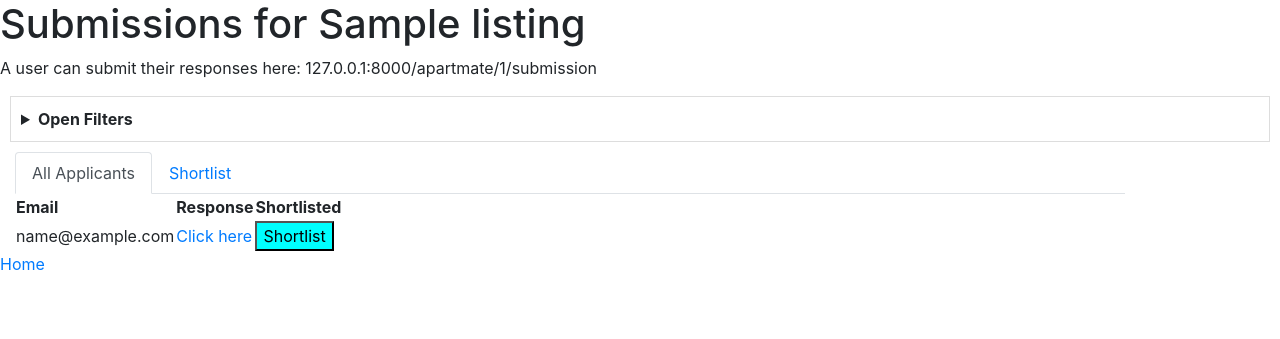
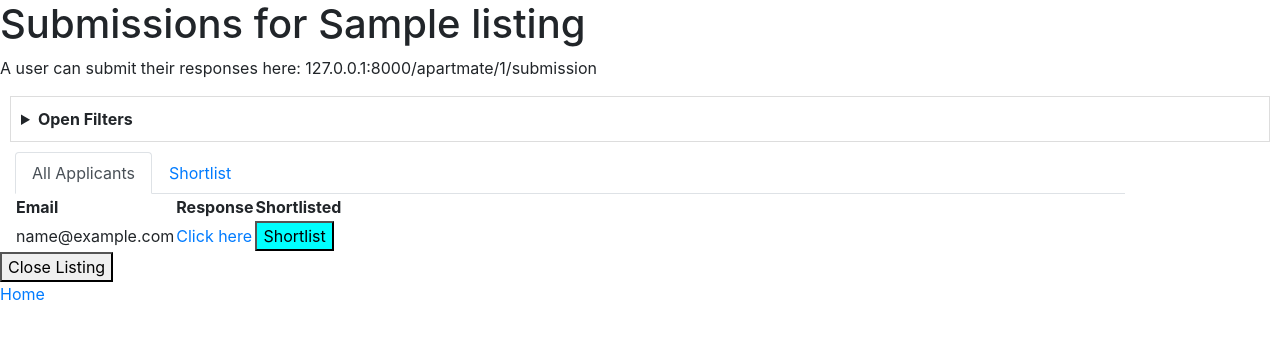
Before and after one commit to SunilCotterill/team-16-capstone, a Django app: page /apartmate/1/results in a window 1280 px wide. Shown: the top 339 px of the page. Run offline with Django 4.2, Linux system fonts and the light colour scheme; a user stored in the database is signed in; data comes from the database, SQL or seed files in the repository; tables that the repository leaves empty hold one stand-in row (values such as "Sample post"); some libraries are stand-ins or nearby versions.

Commit message:
can close listings

```diff
--- a/submitter/models.py
+++ b/submitter/models.py
@@ -65,7 +65,7 @@ class Listing(models.Model):
     creator = models.ForeignKey(CustomUser, on_delete=models.CASCADE)
     name = models.CharField(max_length = 200)
     questions = models.ManyToManyField(Question)
-
+    is_closed = models.BooleanField(default=False)
 
 class Answer(models.Model):
     question = models.ForeignKey(Question, on_delete=models.CASCADE)
--- /dev/null
+++ b/submitter/templates/submitter/listing_closed.html
@@ -0,0 +1,3 @@
+<p>This listing is closed and you can no longer apply. Sorry!</p>
+
+<a href="{% url 'submitter:home' %}">Homepage</a>
--- a/submitter/templates/submitter/results.html
+++ b/submitter/templates/submitter/results.html
@@ -130,6 +130,10 @@
   </div>
 </div>
 
+<form method="POST" action="{% url 'submitter:close-listing' listing_id %}">
+  {% csrf_token %}
+  <button type="submit" title="Close Listing">Close Listing</button>
+</form>
 <a href="{% url 'submitter:home' %}">Home</a>
 
 <script src="https://code.jquery.com/jquery-3.5.1.slim.min.js"></script>
--- a/submitter/urls.py
+++ b/submitter/urls.py
@@ -28,6 +28,8 @@ urlpatterns = [
     path('verify-email-confirm/<uidb64>/<token>/', views.verify_email_confirm, name='verify-email-confirm'),
     path('verify-email/complete/', views.verify_email_complete, name='verify-email-complete'),
 
+    path('listing-closed/<int:listing_id>/complete', views.close_listing, name='close-listing'),
+
     # Catch all for unknown links
     re_path(r'^.*$', RedirectView.as_view(url='/'), name='redirect-to-home'),
 ]
--- a/submitter/views.py
+++ b/submitter/views.py
@@ -23,6 +23,8 @@ from django.contrib import messages
 from django.db.models import Max
 
 from .forms import CreateUserForm, CustomAuthenticationForm, CreateListingForm
+
+from django.urls import reverse_lazy
 
 # so we can reference the user model as User instead of CustomUser
 User = get_user_model()
@@ -57,6 +59,8 @@ def index(request):
 
 def submission(request, listing_id):
     listing = Listing.objects.get(pk = listing_id)
+    if listing.is_closed:
+        return render(request, 'submitter/listing_closed.html')
     listing_name = listing.name
     listing_questions_list = listing.questions.all()
     question_ids = list(listing_questions_list.values_list("id", flat = True))
@@ -99,10 +103,8 @@ def results(request, listing_id):
             if key.startswith('question_'):
                 filters.append(int(request.POST.get(key)))
 
-
     listing_responses_temp = ListingResponse.objects.filter(listing_id=listing_id).filter(responder__email_is_verified=True)
     user_ids = listing_responses_temp.values_list('responder', flat=True).distinct()
-
 
     listing_questions_list = listing.questions.all()
     question_ids = list(listing_questions_list.values_list("id", flat = True))
@@ -132,7 +134,11 @@ def results(request, listing_id):
     }
     return render(request, "submitter/results.html", context)
 
-
+def close_listing(request, listing_id):
+    listing = Listing.objects.get(pk = listing_id)
+    listing.is_closed = True
+    listing.save()
+    return redirect('submitter:home')
 
 def result(request, listing_id, email):
     listing = Listing.objects.get(id = listing_id)
@@ -177,8 +183,6 @@ def submit_from_redirect(request,user):
                 keys_to_del.append(key)
         for key in keys_to_del:
             del request.session[key]
-
-
 
 def submit(request, listing_id):
     if request.user.is_authenticated:
```
Also changed, not shown: submitter/migrations/0002_listing_is_closed.py (added).
